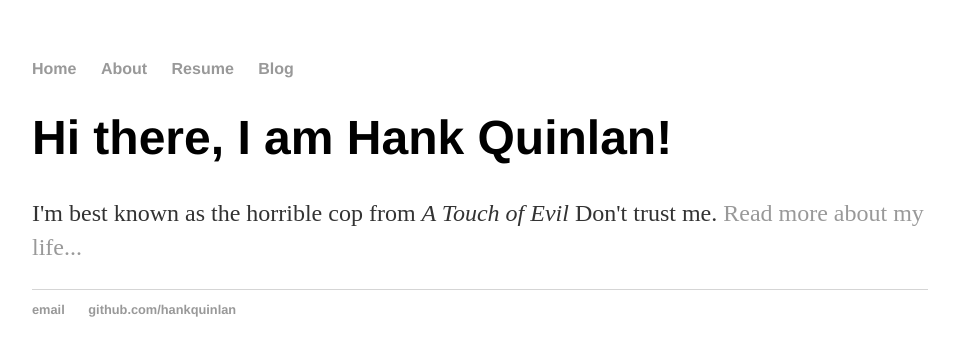
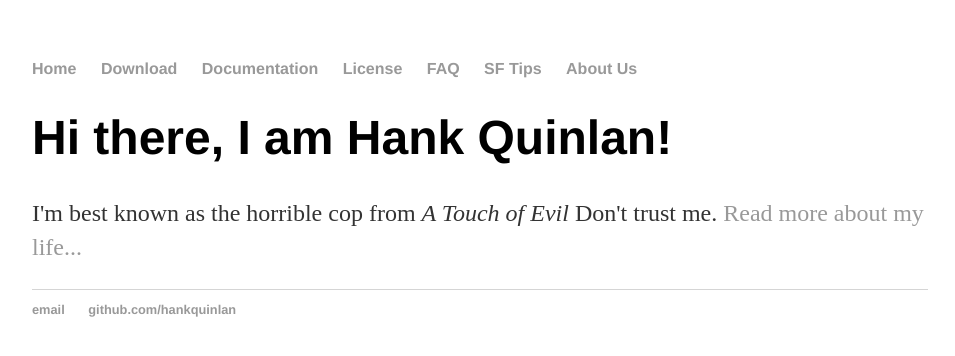
Before and after one commit to mikepaisner/Security-Zen.github.io, a Jekyll site: the page built from index.html, in a window 1280 px wide. Shown: the top 356 px of the page, without its empty margins (160-1115 px from the left). Built offline with Jekyll 4.4.1, drawn with Linux system fonts in a browser that asks for light colours.

Commit message:
Update default.html

```diff
--- a/_layouts/default.html
+++ b/_layouts/default.html
@@ -9,9 +9,12 @@
 			<nav>
 	    		<ul>
 	        		<li><a href="/">Home</a></li>
-		        	<li><a href="/about">About</a></li>
-	        		<li><a href="/cv">Resume</a></li>
-	        		<li><a href="/blog">Blog</a></li>
+		        	<li><a href="/download">Download</a></li>
+	        		<li><a href="/documentation">Documentation</a></li>
+	        		<li><a href="/license">License</a></li>
+				<li><a href="/faq">FAQ</a></li>
+				<li><a href="/SFTips">SF Tips</a></li>
+				<li><a href="/aboutus">About Us</a></li>
 	    		</ul>
 			</nav>
 			<div class="container">
```
